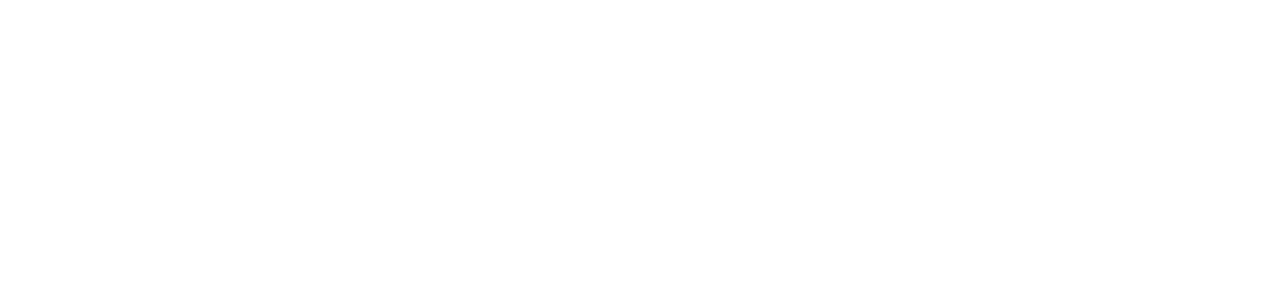
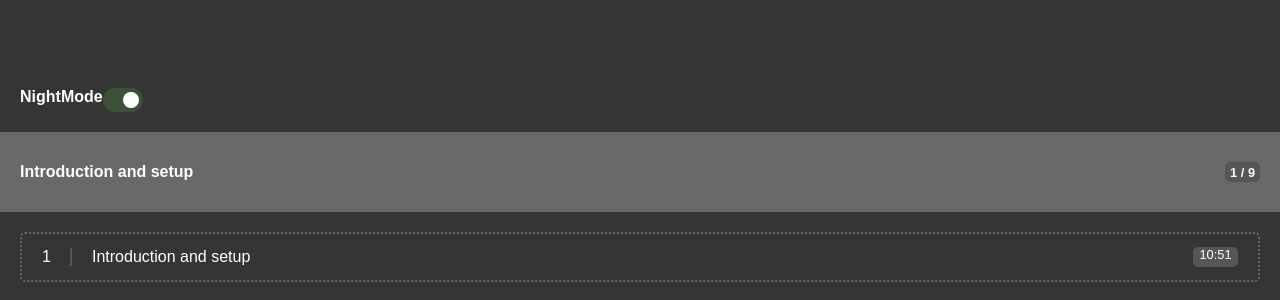
Before and after one commit to angelis-reis/react-video, a React (Create React App) app: page /react-videoplayer/ghI-gMi1DPc in a window 1280 px wide. Shown: the part 652-952 px from the top of the page. Before the commit the page ends 800 px from the top, so only its background shows below. Built offline with nearby package versions, Linux system fonts and the light colour scheme.

Commit message:
implementação finalizada

```diff
--- a/public/index.html
+++ b/public/index.html
@@ -27,6 +27,20 @@
     <title>React App</title>
   </head>
   <body>
+
+
+    <input hidden value="{&quot;playlistId&quot;:&quot;wbn_rdx&quot;,&quot;playlist&quot;:[{&quot;num&quot;:1,&quot;title&quot;:&quot;Introduction and setup&quot;,&quot;id&quot;:&quot;ghI-gMi1DPc&quot;,&quot;duration&quot;:&quot;10:51&quot;,&quot;video&quot;:&quot;https://www.youtube.com/embed/ghI-gMi1DPc&quot;},
+    {&quot;num&quot;:2,&quot;title&quot;:&quot;Folder structure, midware and provider&quot;,&quot;id&quot;:&quot;ejJlnMPCmNo&quot;,&quot;duration&quot;:&quot;13:27&quot;,&quot;video&quot;:&quot;https://www.youtube.com/embed/ejJlnMPCmNo&quot;},
+    {&quot;num&quot;:3,&quot;title&quot;:&quot;Action creators for the Home Page&quot;,&quot;id&quot;:&quot;4tuFk_pdWVo&quot;,&quot;duration&quot;:&quot;17:35&quot;,&quot;video&quot;:&quot;https://www.youtube.com/embed/4tuFk_pdWVo&quot;},
+    {&quot;num&quot;:4,&quot;title&quot;:&quot;Reducers for the Home Page&quot;,&quot;id&quot;:&quot;Jh6Abc_bJ50&quot;,&quot;duration&quot;:&quot;08:34&quot;,&quot;video&quot;:&quot;https://www.youtube.com/embed/Jh6Abc_bJ50&quot;},
+    {&quot;num&quot;:5,&quot;title&quot;:&quot;Connecting the Home Page&quot;,&quot;id&quot;:&quot;ztHLpdVv9Vc&quot;,&quot;duration&quot;:&quot;13:42&quot;,&quot;video&quot;:&quot;https://www.youtube.com/embed/ztHLpdVv9Vc&quot;},
+    {&quot;num&quot;:6,&quot;title&quot;:&quot;Quick Recap&quot;,&quot;id&quot;:&quot;iV5GDHY_cJk&quot;,&quot;duration&quot;:&quot;05:50&quot;,&quot;video&quot;:&quot;https://www.youtube.com/embed/iV5GDHY_cJk&quot;},
+    {&quot;num&quot;:7,&quot;title&quot;:&quot;Completing the App&quot;,&quot;id&quot;:&quot;XMmSM0TqQ2k&quot;,&quot;duration&quot;:&quot;16:33&quot;,&quot;video&quot;:&quot;https://www.youtube.com/embed/XMmSM0TqQ2k&quot;},
+    {&quot;num&quot;:8,&quot;title&quot;:&quot;BONUS - Persist the state in sessionStorage&quot;,&quot;id&quot;:&quot;r5fLW4PUrSQ&quot;,&quot;duration&quot;:&quot;10:06&quot;,&quot;video&quot;:&quot;https://www.youtube.com/embed/r5fLW4PUrSQ&quot;},
+    {&quot;num&quot;:9,&quot;title&quot;:&quot;BONUS - Higher order functions&quot;,&quot;id&quot;:&quot;L89dt9sHNJ0&quot;,&quot;duration&quot;:&quot;06:09&quot;,&quot;video&quot;:&quot;https://www.youtube.com/embed/L89dt9sHNJ0&quot;}
+    ]}" name="videos">
+
+
     <noscript>You need to enable JavaScript to run this app.</noscript>
     <div id="root"></div>
     <!--
--- a/src/components/PlaylistHeader.js
+++ b/src/components/PlaylistHeader.js
@@ -5,7 +5,7 @@
 
 const PlaylistHeader = ({ active, total }) => (
        <StyledPlaylistHeader>
-           <p>
+            <p>
                { active.title }
             </p>
             <StyledJourney>
--- a/src/components/PlaylistItem.js
+++ b/src/components/PlaylistItem.js
@@ -1,20 +1,23 @@
 import React from 'react'
 import StyledPlaylistItem from './styles/StyledPlaylistItem'
 
-const PlaylistItem = ({ video, active, played }) => (
+const PlaylistItem = ({ video, active, played }) => {
+
+    return (
+
         <StyledPlaylistItem active={ active } played={ played }>
             <div className="wbn-player__video-nr">
                 {video.num}
             </div>
-            <div className="wbn-player__video-title">
-                {video.name}
+            <div className="wbn-player__video-name">
+                {video.title}
             </div>
-            <div className="wbn-player__video-duration">
-                {video.timer}
+            <div className="wbn-player__video-time">
+                {video.duration}
             </div>
 
         </StyledPlaylistItem>
-)
-
+    )
+}
 
 export default PlaylistItem
--- a/src/components/Video.js
+++ b/src/components/Video.js
@@ -10,9 +10,10 @@
                     width="100%"
                     height="100%"
                     style = {{position: "absolute", top: "0"}}
-                    playing = {true}
+                    playing = {autoplay}
+                    controls={true}
                     url = {active.video}
-                    onEnd = {endCallback}
+                    onEnded = {endCallback}
                     onProgress = {progressCallback}
                 />
             </StyledVideoWraper>
--- a/src/components/containers/App.js
+++ b/src/components/containers/App.js
@@ -4,7 +4,8 @@
 import GlobalStyle from '../styles/GlobalStyle'
 
 const App = () => (
-  <BrowserRouter>
+  <BrowserRouter basename="/react-videoplayer">   {/* usar o basename se o player for
+ficar em uma subpasta na  minha aplicação    */}
     <>
       <Switch>
         <Route exact path= "/" component={ WbnPlayer } />
--- a/src/components/containers/Playlist.js
+++ b/src/components/containers/Playlist.js
@@ -4,16 +4,27 @@
 import NightMode from '../NightMode'
 import StyledPlaylist from '../styles/StyledPlaylist'
 
-const Playlist = ({ videos, active, nightModeCallback, nightMode }) => (
+const Playlist = ({ videos, active, nightModeCallback, nightMode }) => {
 
-    <StyledPlaylist >  {/* ao envolver os componentes em um styledComponent eu aplico o stilo   nos componenetes */}
 
-        <NightMode nightModeCallback={nightModeCallback} nightMode={nightMode} />
-        <PlaylistHeader active={active} total={videos.length}/>
-        <PlaylistItems video={videos} active={active} />
+    return (
 
-    </ StyledPlaylist >
-)
+        <StyledPlaylist >  {/* ao envolver os componentes em um styledComponent eu aplico o stilo   nos componenetes */}
+
+            <NightMode nightModeCallback={nightModeCallback} nightMode={nightMode} />
+            <PlaylistHeader active={active} total={videos.length}/>
+            <PlaylistItems videos={videos} active={active} />
+
+        </ StyledPlaylist >
+
+    )
+
+
+
+}
+
+
+
 
 
 export default Playlist
--- a/src/components/containers/PlaylistItems.js
+++ b/src/components/containers/PlaylistItems.js
@@ -1,18 +1,25 @@
 import React from 'react'
 import PlaylistItem from '../PlaylistItem'
 import StyledPlaylistItems from '../styles/StyledPlaylistItems'
+import withLink from '../hoc/withLink'
 
-const PlaylistItems = props => (
+const PlaylistItemWithLink = withLink(PlaylistItem)
 
-        <StyledPlaylistItems>
+const PlaylistItems = ({ videos, active }) => {
 
-                <PlaylistItem />
+        return (
+                <StyledPlaylistItems>
+                        {videos.map(video => (
+                                <PlaylistItemWithLink
+                                        key={video.id}
+                                        video={video}
+                                        active={video.id === active.id ? true : false}
+                                        played={video.played}
+                                />
 
-        </StyledPlaylistItems>
-
-
-
-)
-
+                        ) )}
+                </StyledPlaylistItems>
+        )
+}
 
 export default PlaylistItems
--- a/src/components/containers/WbnPlayer.js
+++ b/src/components/containers/WbnPlayer.js
@@ -1,4 +1,4 @@
-import React from 'react'
+import React, { useState, useEffect } from 'react'
 import { ThemeProvider } from "styled-components"
 import Video from '../Video'
 import Playlist from '../containers/Playlist'
@@ -26,13 +26,137 @@
 }
 
 
-const WbnPlayer = props => {
+
+
+const WbnPlayer = ({ match, history, location }) => {
+
+    const videos = JSON.parse(document.querySelector('[name="videos"]').value);
+    const savedState = JSON.parse(localStorage.getItem(`${videos.playlistId}`))
+
+    const [state, setState] = useState({
+        videos: savedState ? savedState.videos : videos.playlist,
+        activeVideo: savedState ? savedState.activeVideo :  videos.playlist[0],
+        nightMode: savedState ? savedState.nightMode :  true,
+        playlistId: savedState ? savedState.playlistId :  videos.playlistId,
+        autoplay: false,
+    })
+
+
+
+
+    useEffect( () => {
+        localStorage.setItem(`${state.playlistId}`, JSON.stringify(
+            {
+            ...state
+            }
+        ))
+    }, [state] )
+
+
+    useEffect( () =>{
+        const videoId = match.params.activeVideo
+        if(videoId !== undefined) {
+            const newActiveVideo = state.videos.findIndex(
+                video => video.id === videoId
+            )
+
+            setState(prev => ({
+                ...prev,
+                activeVideo: prev.videos[newActiveVideo],
+                autoplay: location.autoplay,
+
+            }))
+        } else {
+
+            history.push({
+                pathname: `/${state.activeVideo.id}`,
+                autoplay: false,
+            })
+        }
+    }, [history, location.autoplay, match.params.activeVideo, state.activeVideo.id, state.videos] )
+
+
+
+    const endCallback = () => {
+
+        const videoId = match.params.activeVideo
+
+        const currentVideoIndex = state.videos.findIndex(
+            video => video.id === videoId
+        )
+
+        const nextVideo = currentVideoIndex === state.videos.length -1 ? 0 : currentVideoIndex + 1
+
+        history.push({
+            pathname: `${state.videos[nextVideo].id}`,
+            autoplay: false,
+        })
+    }
+
+
+    /* opções de callback de progresso */
+
+    /* const progressCallback = e => {
+
+        if(e.playedSeconds > 10 && e.playedSeconds < 11) {
+            console.log("progressCallback")
+            setState({
+                ...state,
+                videos: state.videos.map( element => {
+                    return element.id === state.activeVideo.id
+                    ? {...element, played: true}
+                    : element
+                } )
+            })
+        }
+
+    } */
+
+    const progressCallback = e => {
+
+        if(e.playedSeconds > 10 && e.playedSeconds < 11) {
+            const videos = [...state.videos]
+            const playedVideo = videos.find(
+                video => video.id === state.activeVideo.id
+            )
+            playedVideo.played = true
+            setState({
+                ...state,
+                videos
+            })
+        }
+
+    }
+
+    const nightModeCallback = () => {
+        setState(prevState => ({
+            ...prevState,
+            nightMode: !prevState.nightMode
+
+        }))
+
+    }
+
+
     return (
         <ThemeProvider theme= {state.nightMode ? theme : themeLight}>
-            <StyledWbnPlayer>
-                <Video />
-                <Playlist />
-            </StyledWbnPlayer>
+            {state.videos !== null ? (
+
+                <StyledWbnPlayer>
+                    <Video
+                        active={state.activeVideo}
+                        autoplay={state.autoplay}
+                        endCallback={endCallback}
+                        progressCallback={progressCallback}
+                    />
+                    <Playlist
+                        videos={state.videos}
+                        active={state.activeVideo}
+                        nightModeCallback={nightModeCallback}
+                        nightMode={state.nightMode}
+                    />
+                </StyledWbnPlayer>
+            ) : null}
         </ThemeProvider>
 
     )
--- /dev/null
+++ b/src/components/hoc/withLink.js
@@ -0,0 +1,21 @@
+import React from 'react'
+import { Link } from 'react-router-dom'
+
+const withLink = WrappedComponent => props => {
+    const newProps = {
+        ...props,
+        video: {
+            ...props.video,
+            title: (
+                <Link to ={{ pathname: `/${props.video.id}`, autoplay: true }}>
+                    {props.video.title}
+                </Link>
+            )
+        }
+    }
+
+    return <WrappedComponent { ...newProps } />
+
+}
+
+export default withLink
```
